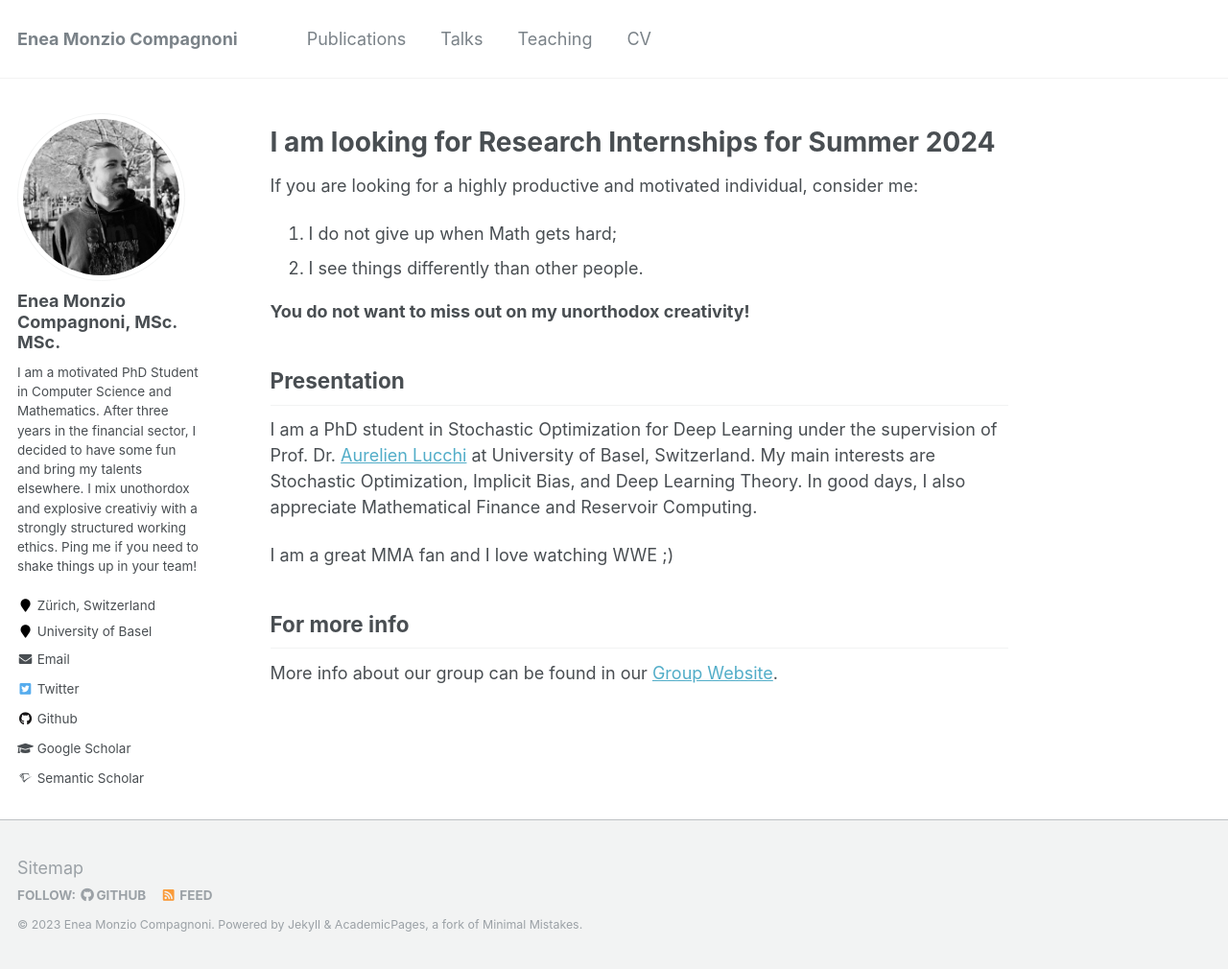
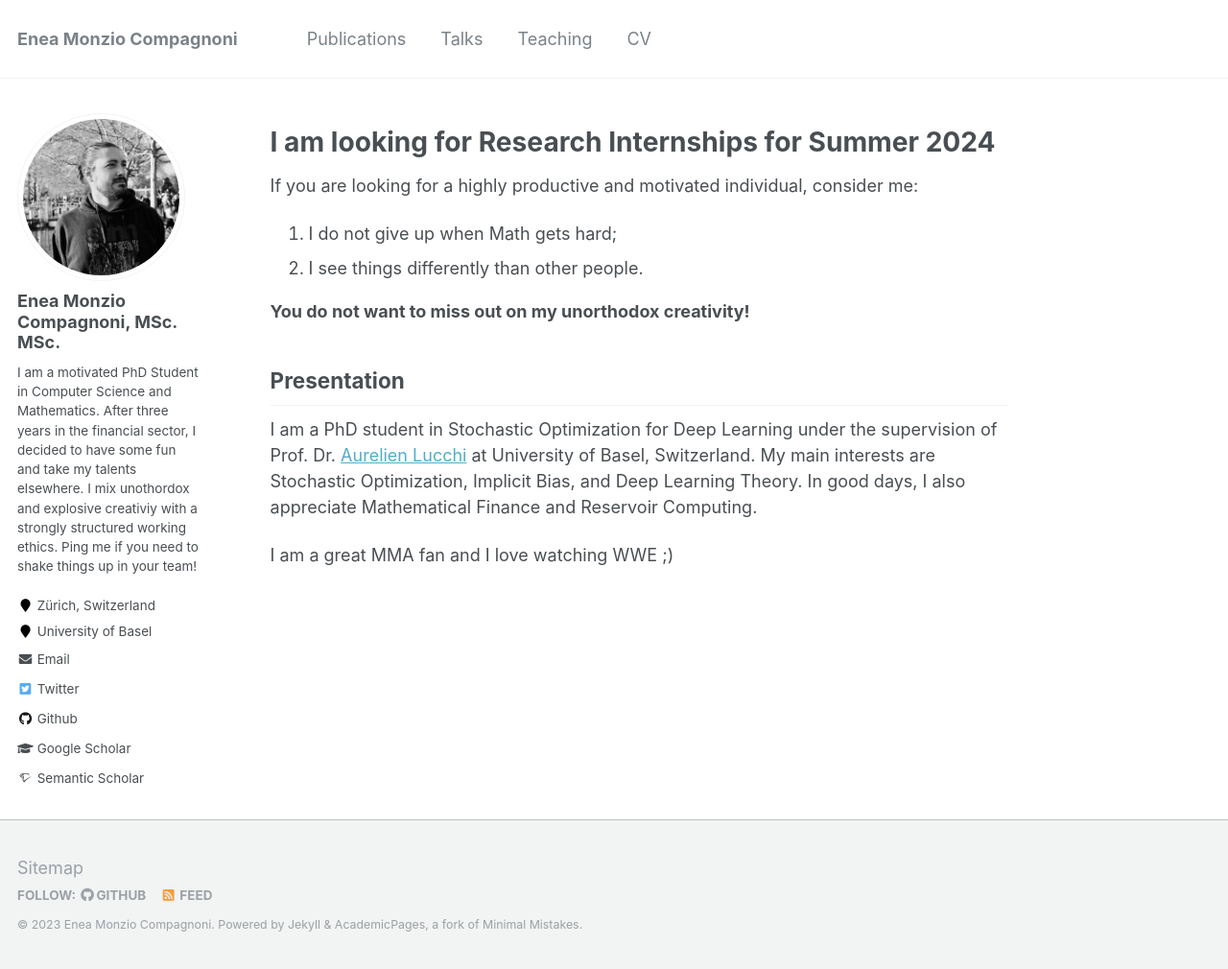
Before and after one commit to eneamc/eneamc.github.io, a Jekyll site: the page built from _pages/about.md, in a window 1280 px wide and 1010 px high. Shown: the whole window at 96% size. Built offline with Jekyll 4.4.1, drawn with Linux system fonts in a browser that asks for light colours; some web fonts are replaced.

Commit message:
Small Updates

```diff
--- a/_config.yml
+++ b/_config.yml
@@ -82,7 +82,7 @@
 author:
   name             : "Enea Monzio Compagnoni, MSc. MSc."
   avatar           : "profile.jpg"
-  bio              : "I am a motivated PhD Student in Computer Science and Mathematics. After three years in the financial sector, I decided to have some fun and bring my talents elsewhere. I mix unothordox and explosive creativiy with a strongly structured working ethics. Ping me if you need to shake things up in your team!"
+  bio              : "I am a motivated PhD Student in Computer Science and Mathematics. After three years in the financial sector, I decided to have some fun and take my talents elsewhere. I mix unothordox and explosive creativiy with a strongly structured working ethics. Ping me if you need to shake things up in your team!"
   location         : "Zürich, Switzerland"
   employer         : "University of Basel"
   pubmed           :
--- a/_pages/about.md
+++ b/_pages/about.md
@@ -22,7 +22,3 @@
 My main interests are Stochastic Optimization, Implicit Bias, and Deep Learning Theory. In good days, I also appreciate Mathematical Finance and Reservoir Computing.
 
 I am a great MMA fan and I love watching WWE ;)
-
-For more info
-------
-More info about our group can be found in our [Group Website](https://omls.dmi.unibas.ch/en/).
```
Also changed, not shown: _pages/teaching.md (added, +14 -0 lines).
